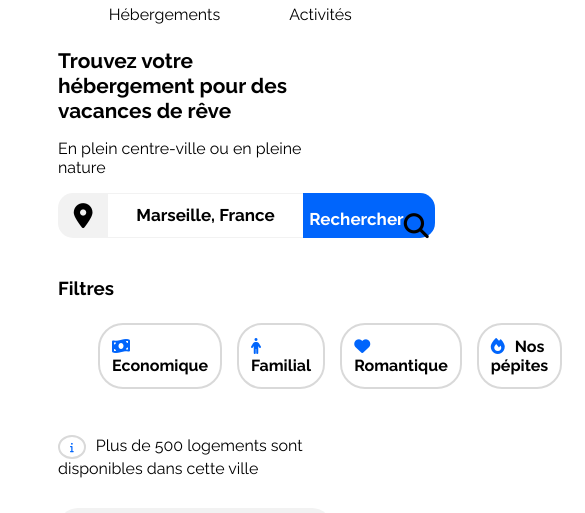
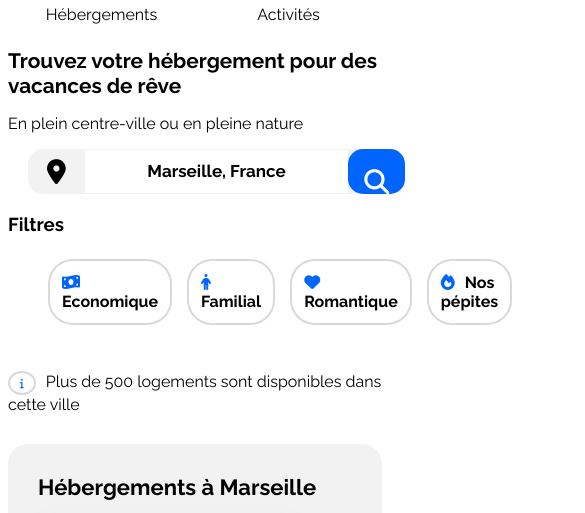
Before and after one commit to brucemvl/Projet2, a plain HTML site: page index.html in a window 390 px wide. Shown: the part 89-602 px from the top of the page, 585 px wide, since content can reach past the window. Drawn offline with Linux system fonts and the light colour scheme; files that its build step writes are made by us from their sources.

Commit message:
responsive tablette

```diff
--- a/style.css
+++ b/style.css
@@ -79,7 +79,6 @@
         grid-template-columns: 50px 195px 132px;
         background-color: #F2F2F2;
         margin-bottom: 20px;
-
     }
 
     .fonctionrecherche i {
@@ -109,6 +108,10 @@
         text-align: center;
         position: relative;
         top: 10px;
+    }
+
+    #loupe {
+        display: none;
     }
 
     ::placeholder {
@@ -412,6 +415,7 @@
     @media (max-width: 767.98px) {
         .main-container {
             max-width: 768px;
+            padding: 0;
         }
 
         header {
@@ -419,8 +423,48 @@
             text-align: center;
         }
 
+        header ul {
+            text-align: center;
+            padding: 0px 0px;
+            display: grid;
+            grid-template-columns: 50% 50%;
+            gap: 0;
+        }
+
+        header li {
+            padding-bottom: 0px 50px 15px 50px;
+            text-align: center;
+        }
+
+        header li:hover {
+            border-bottom: 2px solid #0065FC;
+            padding-bottom: 14px;
+            border-top: none;
+        }
+
+        .fonctionrecherche {
+            margin: 0px 20px;
+            grid-template-columns: 15% 70% 15%;
+        }
+
+        form span {
+            display: none;
+        }
+
+        #loupe {
+            display: block;
+            color: white;
+        }
+
+        .submit {
+            border-radius: 15px;
+        }
+
+
+
         .filtres {
             flex-wrap: wrap;
+
         }
 
         .hebergements-and-populaires {
```
